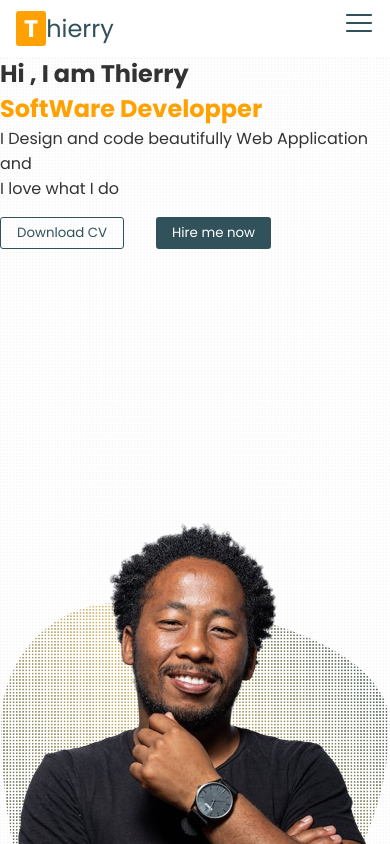
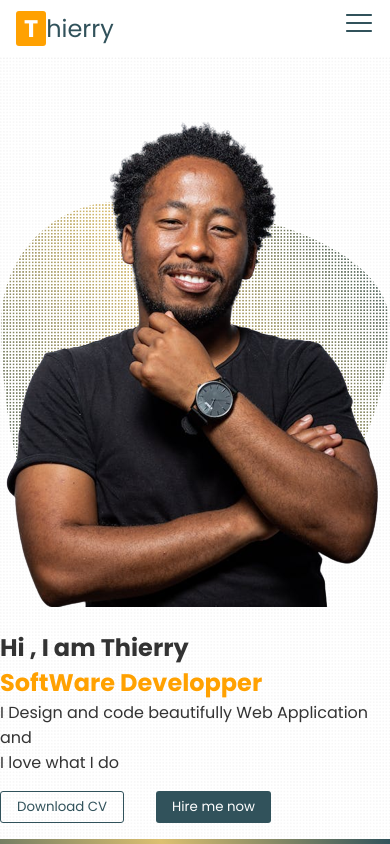
Before and after one commit to CREDO23/thierrybakera, a React (Vite) app: page / in a window 390 px wide. Shown: the top 844 px of the page. Built offline with nearby package versions, Linux system fonts and the light colour scheme.

Commit message:
feat : add responsivity to home section

```diff
--- a/src/styles/css/index.css
+++ b/src/styles/css/index.css
@@ -245,9 +245,19 @@ nav .mobile-menu {
   background-image: -webkit-linear-gradient(90deg, transparent 0%, transparent 50%, white 50%, white 100%), -webkit-linear-gradient(0deg, rgba(0, 0, 0, 0.03) 0%, rgba(0, 0, 0, 0.03) 50%, white 50%, white 100%);
   background-size: 0.2em 0.2em;
 }
-@media only screen and (max-width: 500px) {
+@media only screen and (max-width: 1024px) {
   .home {
-    flex-direction: column;
+    gap: 6rem;
+  }
+}
+@media only screen and (max-width: 900px) {
+  .home {
+    gap: 1rem;
+  }
+}
+@media only screen and (max-width: 760px) {
+  .home {
+    flex-direction: column-reverse;
   }
 }
 .home .catch-phrase {
--- a/src/styles/sass/_variables.scss
+++ b/src/styles/sass/_variables.scss
@@ -7,7 +7,7 @@ $breakpoints: (
   "phone": 500px,
   "phablet": 560px,
   "tablet-small": 760px,
-  "tablet": 800px,
+  "tablet": 900px,
   "tablet-wide": 1024px,
   "desktop": 1248px,
 ) !default;
```
Also changed, not shown: src/styles/sass/components/_home.scss (+11 -2 lines), src/assets/button-wave.svg (deleted), 1 other file (tests, documents, lock files or other folders).
